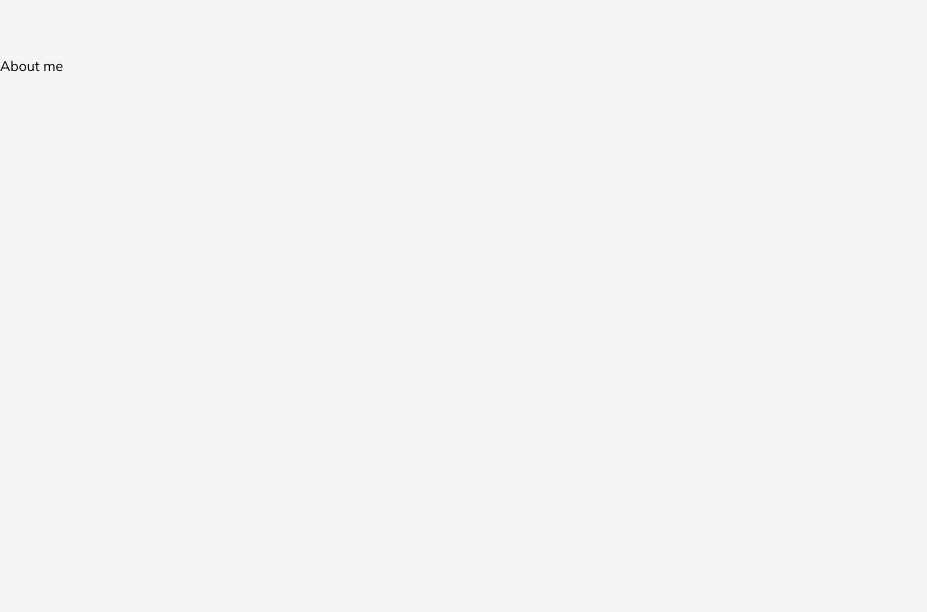
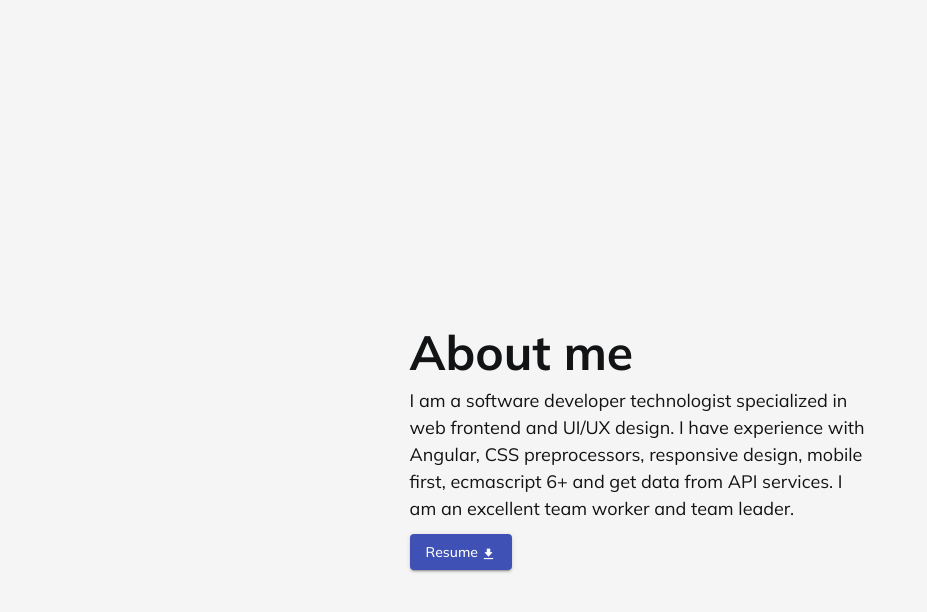
Before and after one commit to BuilesYeison/Personal-Portfolio, an Angular app: page / in a window 1280 px wide. Shown: the part 744-1356 px from the top of the page, without its empty margins (0-927 px from the left). Built offline with nearby package versions, Linux system fonts and the light colour scheme.

Commit message:
About me included with mateiral button

```diff
--- a/src/app/_variables.scss
+++ b/src/app/_variables.scss
@@ -1,3 +1,13 @@
 $lightenColor:#F5F5F5;
 $darkColor:#121314;
 $primaryColor:#2E64EF;
+
+%title{
+    font-size: 48px;
+    font-weight: 700;
+}
+%flexCenter{
+    display:flex;
+    justify-content: center;
+    align-items: center;
+}
--- a/src/app/about/about.component.html
+++ b/src/app/about/about.component.html
@@ -1,7 +1,9 @@
 <main [style.backgroundColor]= "backgroundColor" id="about">
     <div class="content">
         <div class="description">
-            <p class="title">About me</p>
+            <p [style.color]="textColor" class="title">About me</p>
+            <p [style.color]="textColor" class="about-description">I am a software developer technologist  specialized in web frontend and UI/UX design. I have experience with Angular, CSS preprocessors, responsive design, mobile first, ecmascript 6+ and get data from API services. I am an excellent team worker and team leader.</p>
+            <button mat-raised-button color="primary">Resume <i class='bx bxs-download'></i></button>
         </div>
         <aside>
 
--- a/src/app/about/about.component.scss
+++ b/src/app/about/about.component.scss
@@ -1,6 +1,23 @@
+@import '../variables';
 #about{
     max-width: 100%;
     height: 100vh;
-    overflow: hidden;
     transition:all 0.5s;
+    @extend %flexCenter;
+    .content{
+        width: 80%;
+        margin:0 auto;
+        @extend %flexCenter;
+        .description{
+            width: 45%;
+            .title{
+                @extend %title;
+                margin-bottom: 25px;
+            }
+            .about-description{
+                line-height: 1.5;
+                font-size: 18px;
+            }
+        }
+    }
 }
--- a/src/app/app.module.ts
+++ b/src/app/app.module.ts
@@ -1,6 +1,7 @@
 import { NgModule } from '@angular/core';
 import { BrowserModule } from '@angular/platform-browser';
 import { MatSlideToggleModule } from '@angular/material/slide-toggle'
+import {MatButtonModule} from '@angular/material/button'
 import { AppComponent } from './app.component';
 import { BrowserAnimationsModule } from '@angular/platform-browser/animations';
 import { HeaderComponent } from './header/header.component';
@@ -17,7 +18,8 @@ import { AboutComponent } from './about/about.component';
   imports: [
     BrowserModule,
     BrowserAnimationsModule,
-    MatSlideToggleModule
+    MatSlideToggleModule,
+    MatButtonModule
   ],
   providers: [],
   bootstrap: [AppComponent]
--- a/src/app/header/header.component.scss
+++ b/src/app/header/header.component.scss
@@ -20,8 +20,7 @@ header{
                 font-weight: 400;
             }
            .title{
-               font-size: 48px;
-               font-weight: 700;
+               @extend %title;
                .colored{
                 color: $primaryColor;
                }
```
